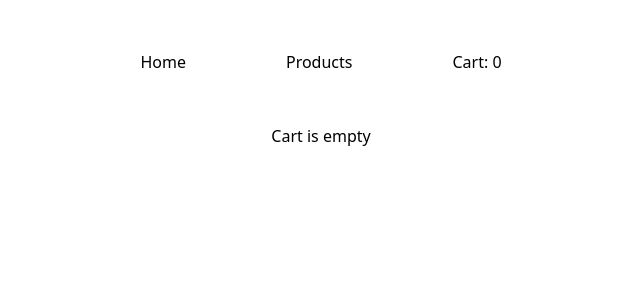
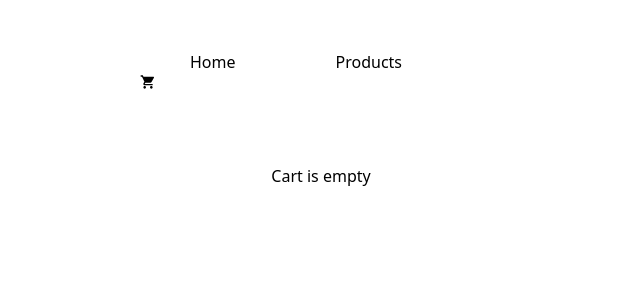
Before and after one commit to ivannissimrch/nextJsShoppingCart, a Next.js app: page /cart in a window 1280 px wide. Shown: the top 300 px of the page, without its empty margins (319-959 px from the left). Built offline with nearby package versions, Linux system fonts and the light colour scheme.

Commit message:
Add Icons

```diff
--- a/app/components/Cart.jsx
+++ b/app/components/Cart.jsx
@@ -2,6 +2,7 @@
 
 import { useContext } from "react";
 import { CartContext } from "./CartContext";
+import { MdShoppingCart } from "react-icons/md";
 
 export default function Cart() {
   const { productsOnCart } = useContext(CartContext);
@@ -10,5 +11,9 @@ export default function Cart() {
     return total + product.amount;
   }, 0);
 
-  return <span>Cart: {totalProducts}</span>;
+  return (
+    <span>
+      <MdShoppingCart /> {totalProducts === 0 ? "" : totalProducts}
+    </span>
+  );
 }
--- a/app/components/ProductOnCart.jsx
+++ b/app/components/ProductOnCart.jsx
@@ -3,6 +3,7 @@
 import { useContext } from "react";
 import { CartContext } from "./CartContext";
 import Image from "next/image";
+import { MdAdd, MdRemove, MdDelete } from "react-icons/md";
 
 export default function ProductOnCart({ productData }) {
   const { deleteProduct, editProductAmount } = useContext(CartContext);
@@ -30,17 +31,21 @@ export default function ProductOnCart({ productData }) {
       <Image src={productData.image} alt="product" width={200} height={200} />
       <h4>{`Price : $${productData.price}`}</h4>
       <div>
-        <button onClick={handleDelete} name={productData.title}>
-          Delete
-        </button>
         <div>
           <label> Quantity</label>
           <div>
-            <button onClick={handleDecreaseQuantity}>-</button>
+            <button onClick={handleDecreaseQuantity}>
+              <MdRemove />
+            </button>
             <label>{amount}</label>
-            <button onClick={handleIncreaseQuantity}>+</button>
+            <button onClick={handleIncreaseQuantity}>
+              <MdAdd />
+            </button>
           </div>
         </div>
+        <button onClick={handleDelete} name={productData.title}>
+          <MdDelete />
+        </button>
       </div>
     </div>
   );
--- a/package.json
+++ b/package.json
@@ -12,6 +12,7 @@
     "next": "13.5.4",
     "react": "^18",
     "react-dom": "^18",
+    "react-icons": "^4.11.0",
     "styled-jsx": "^5.1.2"
   },
   "devDependencies": {
```
Also changed, not shown: 1 other file (tests, documents, lock files or other folders).
